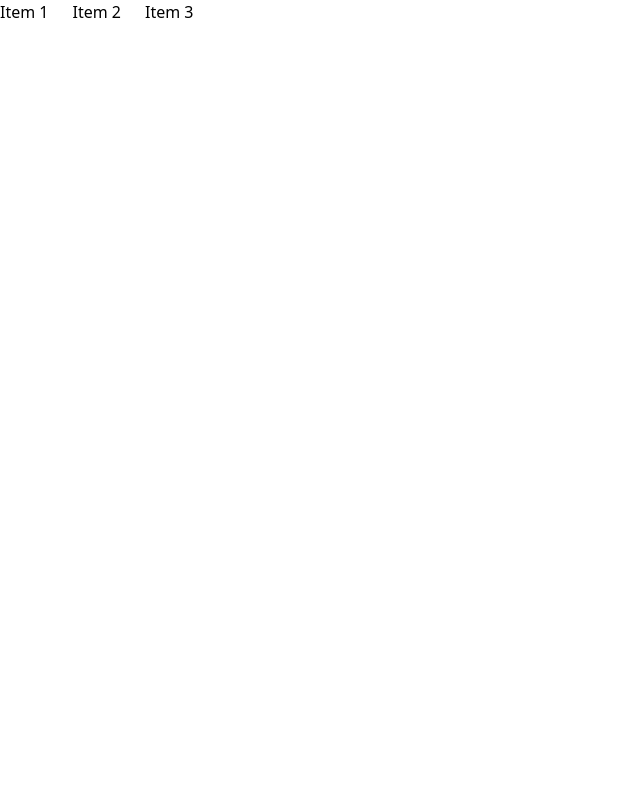
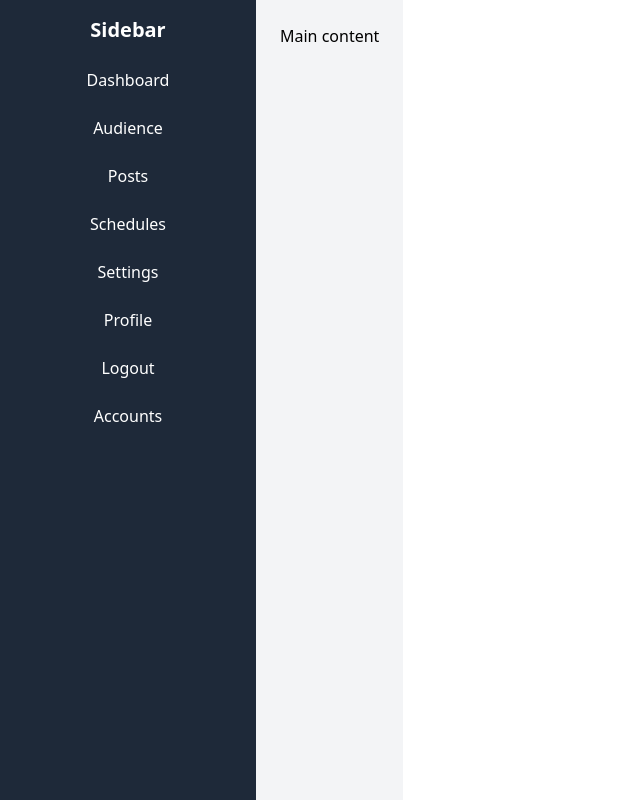
Before and after one commit to Olivier-hash/Tailwind, a React (Vite) app: page / in a window 1280 px wide. Shown: the whole page, without its empty margins (0-640 px from the left). Built offline with nearby package versions, Linux system fonts and the light colour scheme.

Commit message:
Description and main contenet adde

```diff
--- a/src/App.jsx
+++ b/src/App.jsx
@@ -7,8 +7,8 @@ import Test from "./components/Test";
 function App() {
   return(
     <>
-    {/* <SideBar/> */}
-    <Test/>
+    <SideBar/>
+    {/* <Test/> */}
     </>
   );
 }
--- a/src/components/SideBar.jsx
+++ b/src/components/SideBar.jsx
@@ -8,17 +8,21 @@ function SideBar() {
     <div className='flex h-screen'>
        {/* Sidebar */}
         <div className='w-64 bg-gray-800 text-white p-4'>
-            <h2 className='text-xl  font-bold mb-4'>Sidebar</h2>
-            <ul className='space-y-2'>
-                <li><a href="block hover:bg-gray-700 p-2 rounded">Dashboard</a></li>
-                <li><a href="block hover:bg-gray-700 p-2 rounded">Audience</a></li>
-                <li><a href="block hover:bg-gray-700 p-2 rounded">Posts</a></li>
-                <li><a href="block hover:bg-gray-700 p-2 rounded">Schedules</a></li>
-                <li><a href="block hover:bg-gray-700 p-2 rounded">Settings</a></li>
-                <li><a href="block hover:bg-gray-700 p-2 rounded">Profile</a></li>
-                <li><a href="block hover:bg-gray-700 p-2 rounded">Logout</a></li>
-                <li><a href="block hover:bg-gray-700 p-2 rounded">Accounts</a></li>
+            <h2 className='text-xl  font-bold mb-4 text-center'>Sidebar</h2>
+            <ul className='space-y-2 text-center'>
+                <li><a href="#" className='block hover:bg-gray-700 p-2 rounded'>Dashboard</a></li>
+                <li><a href="#" className='block hover:bg-gray-700 p-2 rounded'>Audience</a></li>
+                <li><a href="#" className='block hover:bg-gray-700 p-2 rounded'>Posts</a></li>
+                <li><a href="#" className='block hover:bg-gray-700 p-2 rounded'>Schedules</a></li>
+                <li><a href="#" className='block hover:bg-gray-700 p-2 rounded'>Settings</a></li>
+                <li><a href="#" className='block hover:bg-gray-700 p-2 rounded'>Profile</a></li>
+                <li><a href="#" className='block hover:bg-gray-700 p-2 rounded'>Logout</a></li>
+                <li><a href="#" className='block hover:bg-gray-700 p-2 rounded'>Accounts</a></li>
             </ul>
+        </div>
+        {/* main content */}
+        <div className='flex bg-gray-100 p-6 overflow-auto'>
+            <h1>Main content</h1>
         </div>
     </div>
     </>
```
